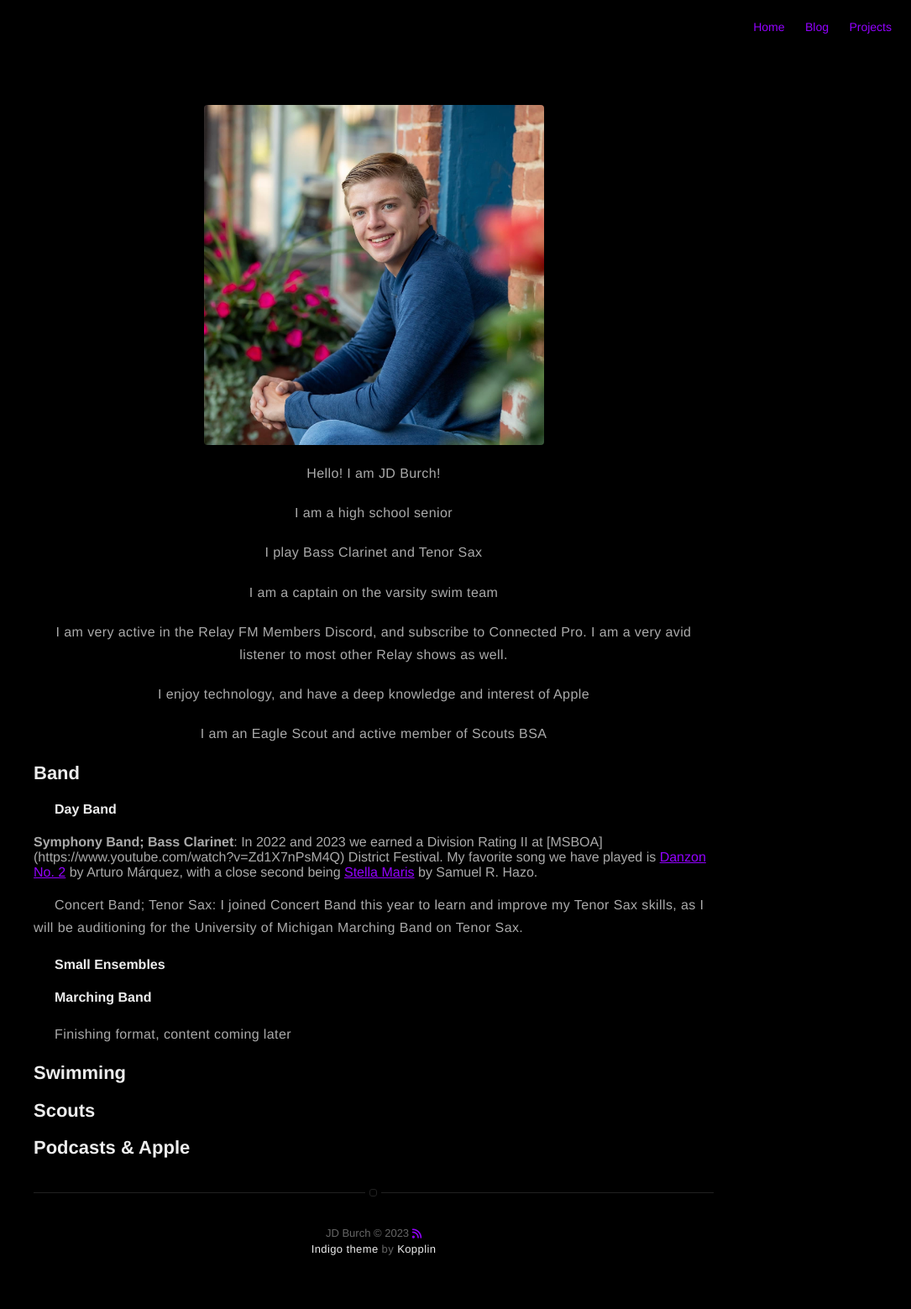
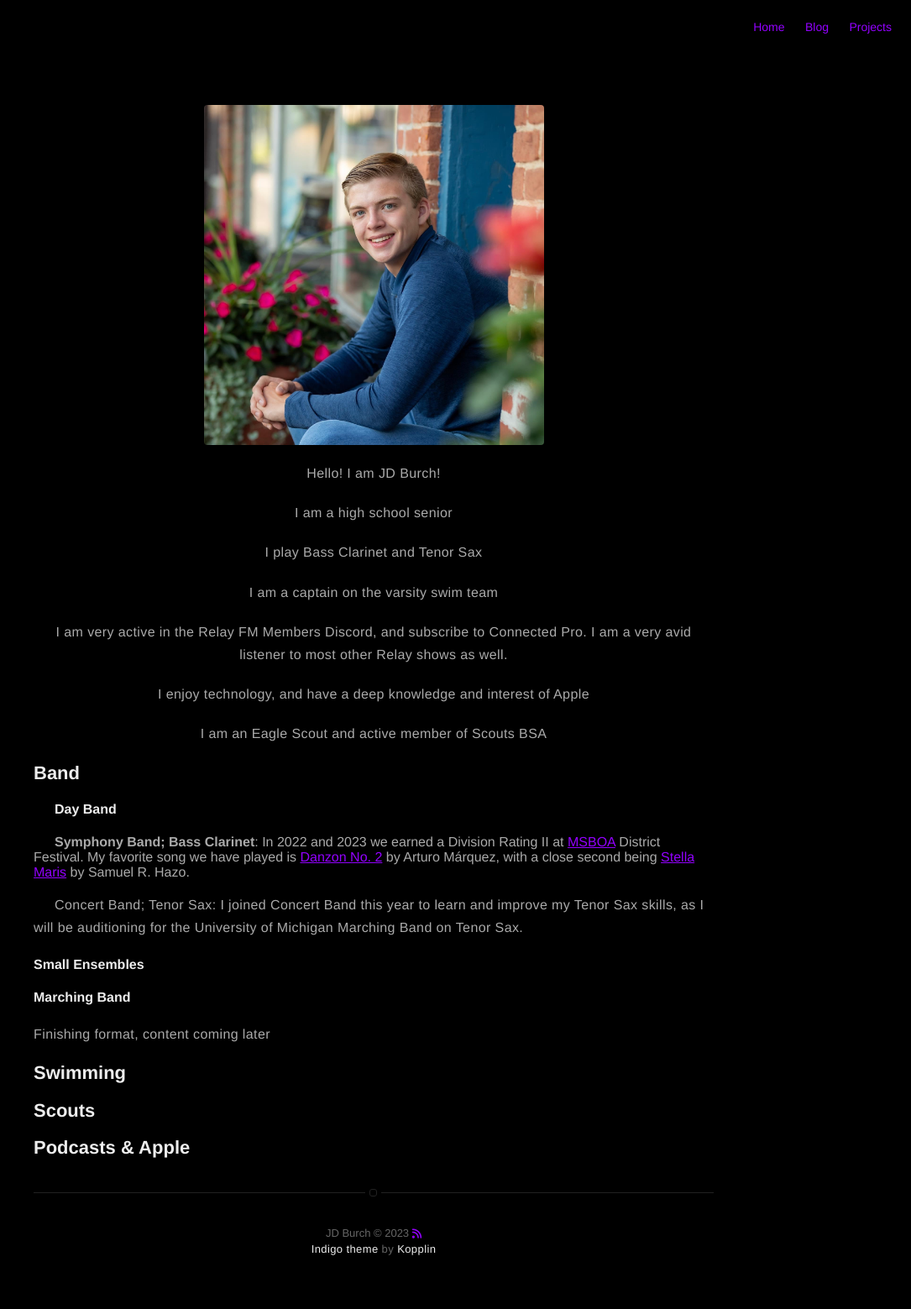
Before and after one commit to JDBurchHuzzah/jdburchhuzzah.github.io, a Jekyll site: the page built from about.md, in a window 1280 px wide. Shown: the whole page at 84% size, without its empty margins (195-1280 px from the left). Built offline with Jekyll 4.4.1, drawn with Linux system fonts in a browser that asks for light colours; nearby versions of some CDN libraries.

Commit message:
Update about.md

```diff
--- a/about.md
+++ b/about.md
@@ -15,14 +15,14 @@
 
 <h2>Band</h2>
 
-<div style="text-indent: 25px;"> <h4>Day Band</h4>
-<b>Symphony Band; Bass Clarinet</b>: In 2022 and 2023 we earned a Division Rating II at [MSBOA](https://www.youtube.com/watch?v=Zd1X7nPsM4Q) District Festival. My favorite song we have played is <a href="https://www.youtube.com/watch?v=FeFiOnbKYcc">Danzon No. 2</a> by Arturo Márquez, with a close second being <a href="https://www.youtube.com/watch?v=Zd1X7nPsM4Q">Stella Maris</a> by Samuel R. Hazo.
-<p><b>Concert Band; Tenor Sax</b>: I joined Concert Band this year to learn and improve my Tenor Sax skills, as I will be auditioning for the University of Michigan Marching Band on Tenor Sax.</p>
+<div style="text-indent: 25px;"> <h4>Day Band</h4> </div>
+<div style="text-indent: 25px;"> <b>Symphony Band; Bass Clarinet</b>: In 2022 and 2023 we earned a Division Rating II at <a href="https://www.youtube.com/watch?v=Zd1X7nPsM4Q">MSBOA</a> District Festival. My favorite song we have played is <a href="https://www.youtube.com/watch?v=FeFiOnbKYcc">Danzon No. 2</a> by Arturo Márquez, with a close second being <a href="https://www.youtube.com/watch?v=Zd1X7nPsM4Q">Stella Maris</a> by Samuel R. Hazo.
+<p><b>Concert Band; Tenor Sax</b>: I joined Concert Band this year to learn and improve my Tenor Sax skills, as I will be auditioning for the University of Michigan Marching Band on Tenor Sax.</p> </div>
 
 <h4>Small Ensembles</h4>
 
 <h4>Marching Band</h4>
-<p>Finishing format, content coming later</p> </div>
+<p>Finishing format, content coming later</p>
 
 <h2>Swimming</h2>
 
```
